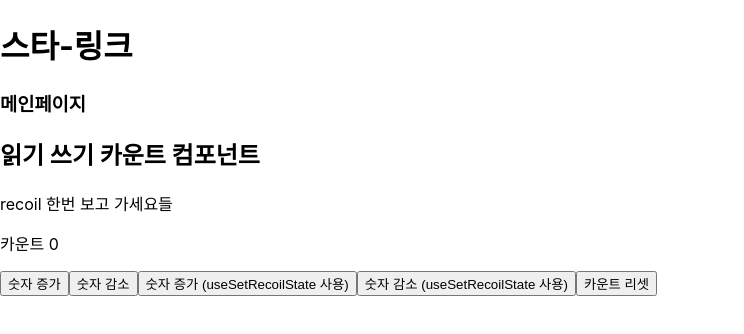
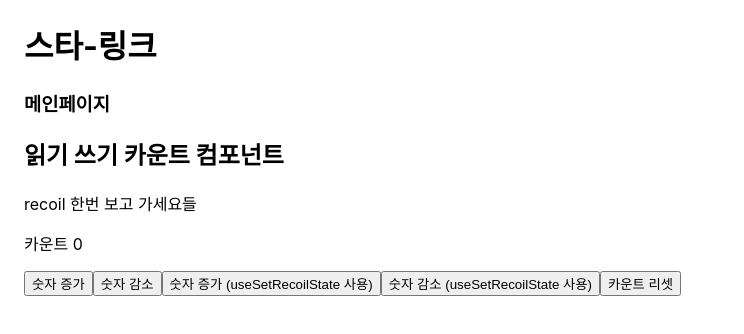
Before and after one commit to inje-illab/StartripFrontend-React-Web, a React (Create React App) app: page / in a window 1280 px wide. Shown: the top 334 px of the page, without its empty margins (0-744 px from the left). Built offline with nearby package versions, Linux system fonts and the light colour scheme.

Commit message:
feat: mui component apply

```diff
--- a/package.json
+++ b/package.json
@@ -11,7 +11,7 @@
     "@testing-library/user-event": "^13.2.1",
     "@types/jest": "^27.0.1",
     "@types/node": "^16.7.13",
-    "@types/react": "^17.0.20",
+    "@types/react": "^17.0.43",
     "@types/react-dom": "^17.0.9",
     "axios": "^0.26.1",
     "react": "^17.0.2",
--- a/src/App.tsx
+++ b/src/App.tsx
@@ -1,14 +1,15 @@
 import React from 'react';
-import Main from './components/Main';
-import Recoiltest from './components/Recoiltest'
+import Main from 'components/Main';
+import Recoiltest from 'components/Recoiltest';
+import {Container} from '@mui/material';
 
 function App() {
   return (
-    <div className="App">
+    <Container maxWidth="xl">
         <h1>스타-링크</h1>
         <Main />
         <Recoiltest />
-    </div>
+    </Container>
   );
 }
 
--- a/src/components/Main.tsx
+++ b/src/components/Main.tsx
@@ -1,5 +1,5 @@
 import React from 'react';
-import * as TestAPI from '../lib/api/TestAPI';
+import * as TestAPI from 'lib/api/TestAPI';
 import axios from "axios";
 
 export default function Main() {
--- a/src/components/Recoiltest.tsx
+++ b/src/components/Recoiltest.tsx
@@ -1,5 +1,5 @@
 import { useRecoilState, useSetRecoilState, useResetRecoilState } from 'recoil';
-import { countState } from '../store/recoiltest';
+import { countState } from 'store/recoiltest';
 
 export default function Recoiltest() {
     const [ count, setCount ] = useRecoilState(countState); // useRecoilState 을 통한 value, setter 반환
--- a/src/lib/api/TestAPI.tsx
+++ b/src/lib/api/TestAPI.tsx
@@ -12,10 +12,10 @@ export function getTestAPI(){
 
 const result = async () => {
     await axios.get('localhost:8080/api/test')
-        .then(function (response) {
+        .then(function (response: any) {
             console.log(response);
         })
-        .catch(function (error) {
+        .catch(function (error: any) {
             // handle error
             console.log(error);
         })
--- a/tsconfig.json
+++ b/tsconfig.json
@@ -18,9 +18,11 @@
     "resolveJsonModule": true,
     "isolatedModules": true,
     "noEmit": true,
-    "jsx": "react-jsx"
+    "jsx": "react-jsx",
+    "baseUrl" : "src"
   },
   "include": [
-    "src"
+    "src",
+    ".eslintrc.json",
   ]
 }
```
Also changed, not shown: .eslintrc.json, 1 other file (tests, documents, lock files or other folders).
